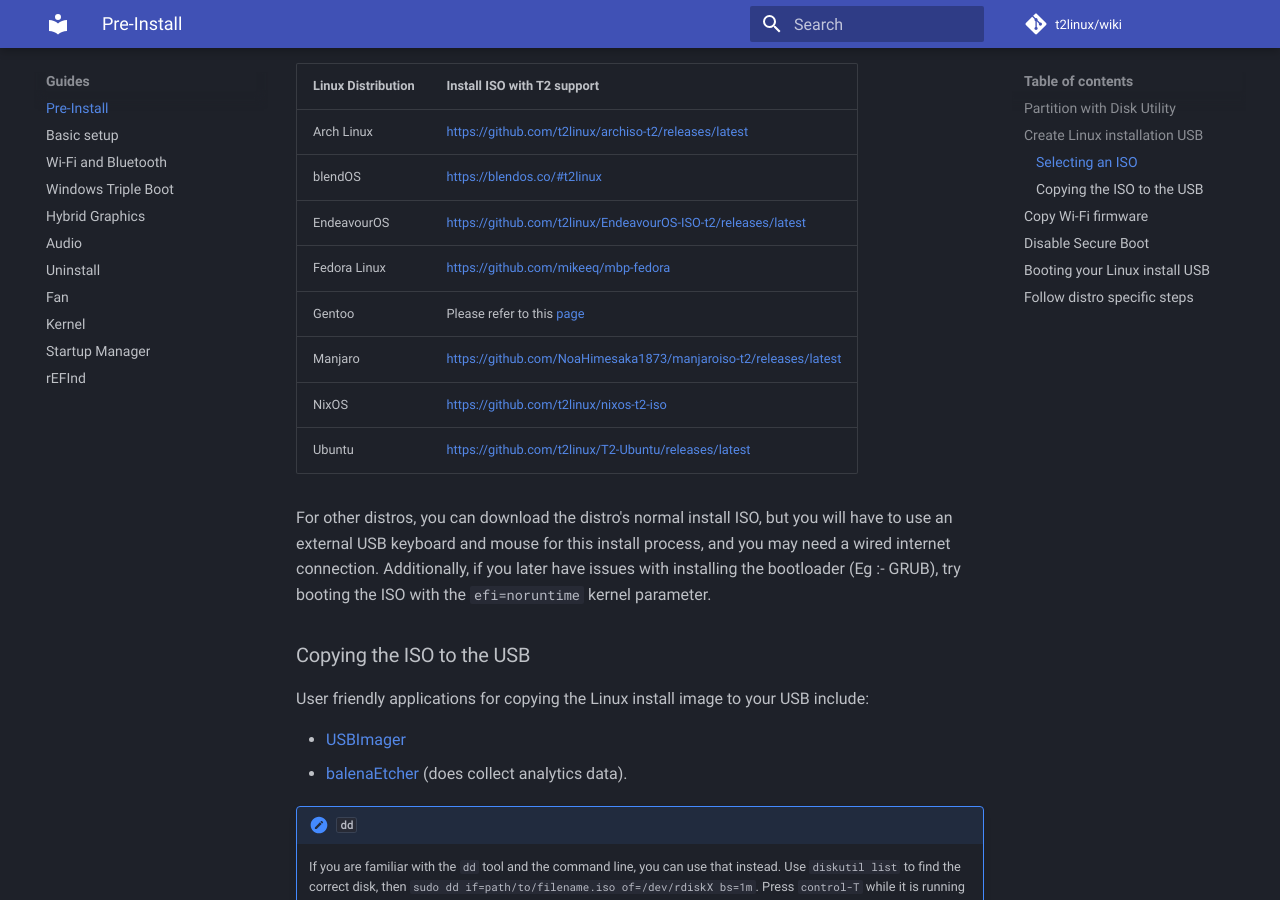
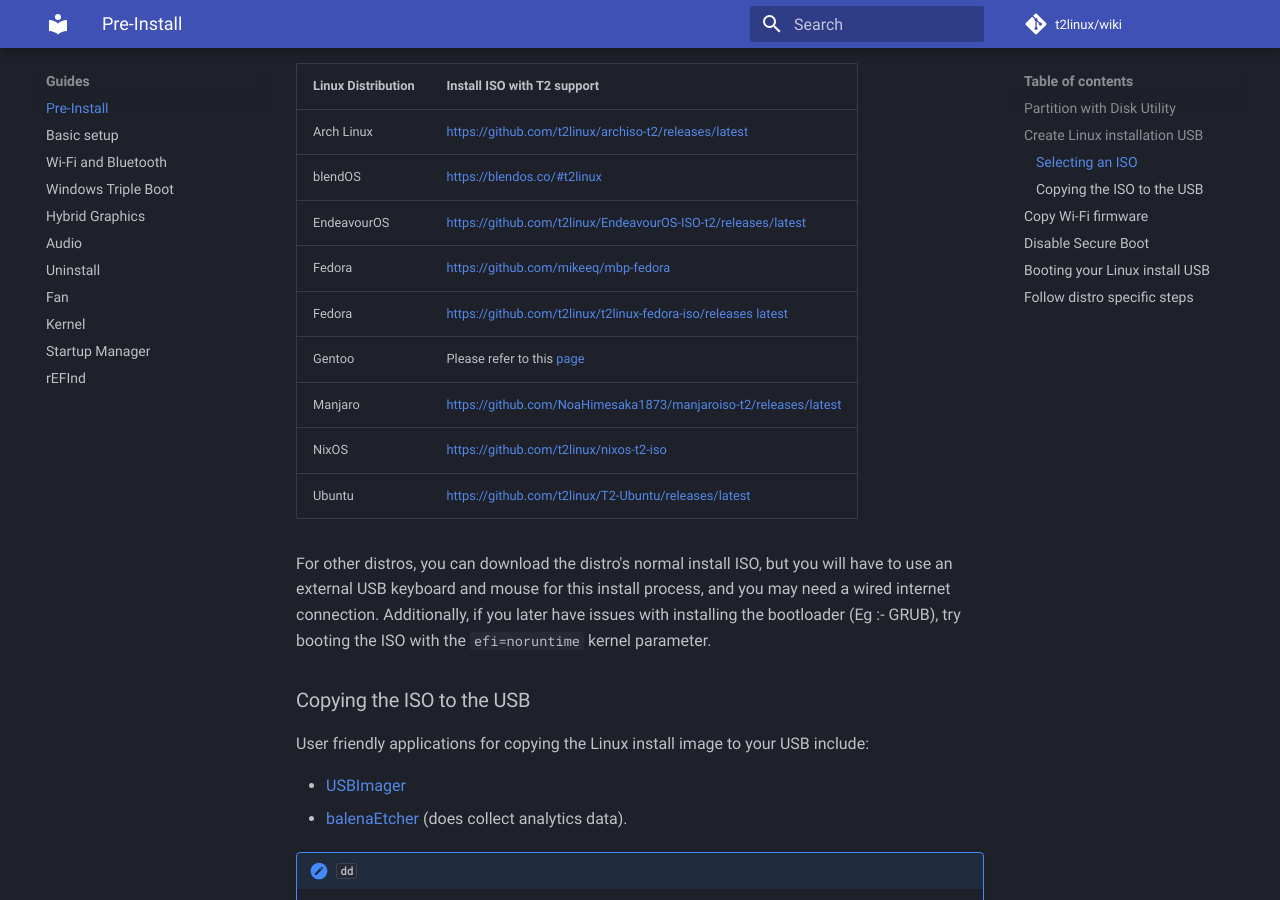
Before and after one commit to t2linux/wiki, an MkDocs documentation site: the page built from docs/guides/preinstall.md, in a window 1280 px wide and 900 px high, scrolled down 779 px. Built offline with MkDocs 1.6.1 and Material for MkDocs 9.7.7, drawn with Linux system fonts in a browser that asks for light colours; comment, search, counter and statistics services are not loaded.

Commit message:
Add t2linux/t2linux-fedora-kernel link to guides (#426)

```diff
--- a/docs/guides/preinstall.md
+++ b/docs/guides/preinstall.md
@@ -20,7 +20,8 @@ If there is an ISO with T2 support for your distro, you can download it here:
 | Arch Linux         | <https://github.com/t2linux/archiso-t2/releases/latest> |
 | blendOS            | <https://blendos.co/#t2linux> |
 | EndeavourOS        | <https://github.com/t2linux/EndeavourOS-ISO-t2/releases/latest> |
-| Fedora Linux       | <https://github.com/mikeeq/mbp-fedora> |
+| Fedora       | <https://github.com/mikeeq/mbp-fedora> |
+| Fedora       | <https://github.com/t2linux/t2linux-fedora-iso/releases latest> |
 | Gentoo             | Please refer to this [page](https://wiki.t2linux.org/distributions/gentoo/installation/) |
 | Manjaro            | <https://github.com/NoaHimesaka1873/manjaroiso-t2/releases/latest> |
 | NixOS              | <https://github.com/t2linux/nixos-t2-iso> |
```
Also changed, not shown: docs/guides/postinstall.md (+1 -0 lines), docs/index.md (+1 -0 lines).
